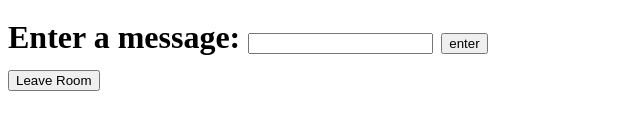
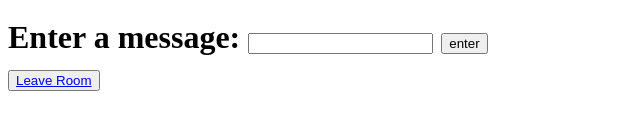
Before and after one commit to jerrydengz/project.StormHacks2021, a website: page static/room.html in a window 1280 px wide. Shown: the part 162-292 px from the top of the page, 0-640 px from the left. Drawn offline with nearby package versions, Linux system fonts and the light colour scheme; no server answers.

Commit message:
added button stuff

```diff
--- a/static/room.html
+++ b/static/room.html
@@ -30,7 +30,7 @@
 
 
 		<div>
-			<button>Leave Room</button> <!-- return back to home? -->
+			<button type="button"> <a href="home.html">Leave Room</a></button> <!-- return back to home? -->
 		</div>
 
 
```
